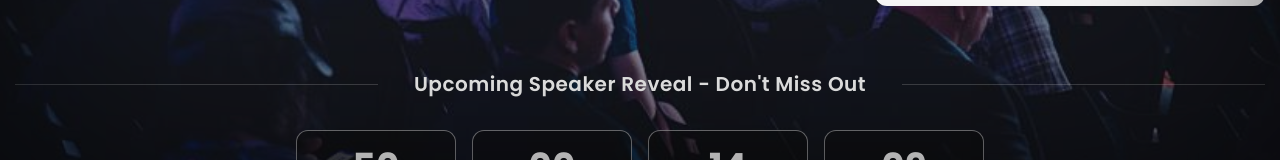
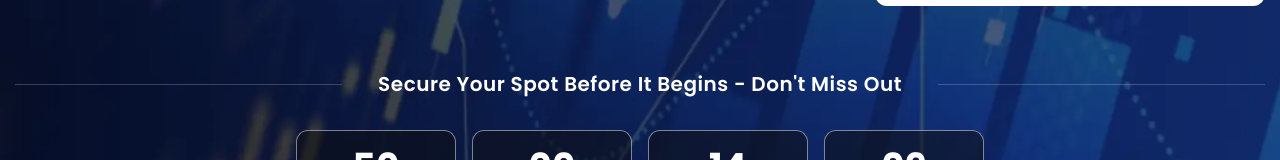
Before and after one commit to GTC-X/gmggroup, a Next.js app: page /en in a window 1280 px wide. Shown: the part 624-784 px from the top of the page. Built offline with nearby package versions, Linux system fonts and the light colour scheme; no server answers.

Commit message:
conteren updated

```diff
--- a/src/app/[locale]/components/newBanner.jsx
+++ b/src/app/[locale]/components/newBanner.jsx
@@ -37,21 +37,9 @@ export default function EventHero({ eventsData }) {
     }, [targetDate]);
 
     return (
-        <section className="relative w-full overflow-hidden">
+        <section className="relative w-full overflow-hidden  bg-[url('/ab/newHero.webp')] bg-cover bg-top-center">
             {/* <Header /> */}
-            <div
-                className="absolute inset-0 bg-cover bg-center"
-                style={{
-                    backgroundImage:
-                        "url('/banner-bg.svg')",
-                }}
-            />
-            {/* Dark overlay */}
-            <div className="absolute inset-0 "
-                style={{
-                    background: 'rgba(29, 31, 43, 0.50)',
-                }}
-            />
+
 
             <div className="relative mx-auto container pb-12 md:pb-20">
                 <div className="flex items-start justify-start mb-6 pt-3">
@@ -94,7 +82,7 @@ export default function EventHero({ eventsData }) {
                     <div className="flex items-center gap-4">
                         <div className="h-px flex-1 hidden md:block bg-white/20" />
                         <p className="text-center text-lg md:text-xl font-semibold tracking-wide px-5 text-white md:whitespace-nowrap whitespace-normal">
-                            Upcoming Speaker Reveal - Don&apos;t Miss Out
+                            Secure Your Spot Before It Begins - Don&apos;t Miss Out
                         </p>
                         <div className="h-px flex-1 hidden md:block bg-white/20" />
                     </div>
@@ -117,8 +105,7 @@ export default function EventHero({ eventsData }) {
                 </div>
             </div>
 
-            {/* Subtle vignette */}
-            <div className="pointer-events-none absolute inset-0 shadow-[inset_0_-140px_220px_rgba(0,0,0,0.65)]" />
+
         </section>
     );
 }
```
Also changed, not shown: public/ab/herobanner.webp (added), public/ab/newHero.webp (added).
